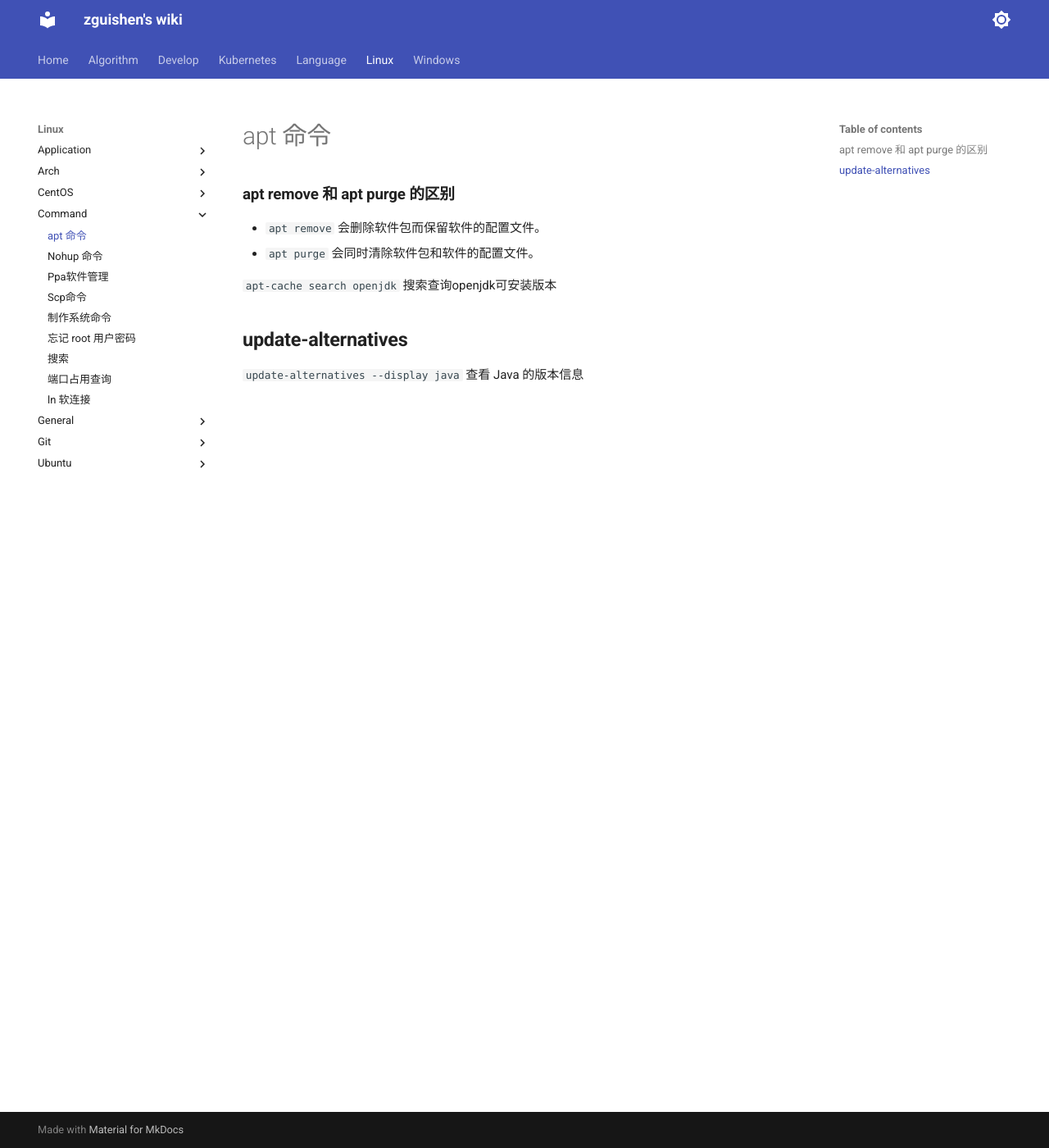
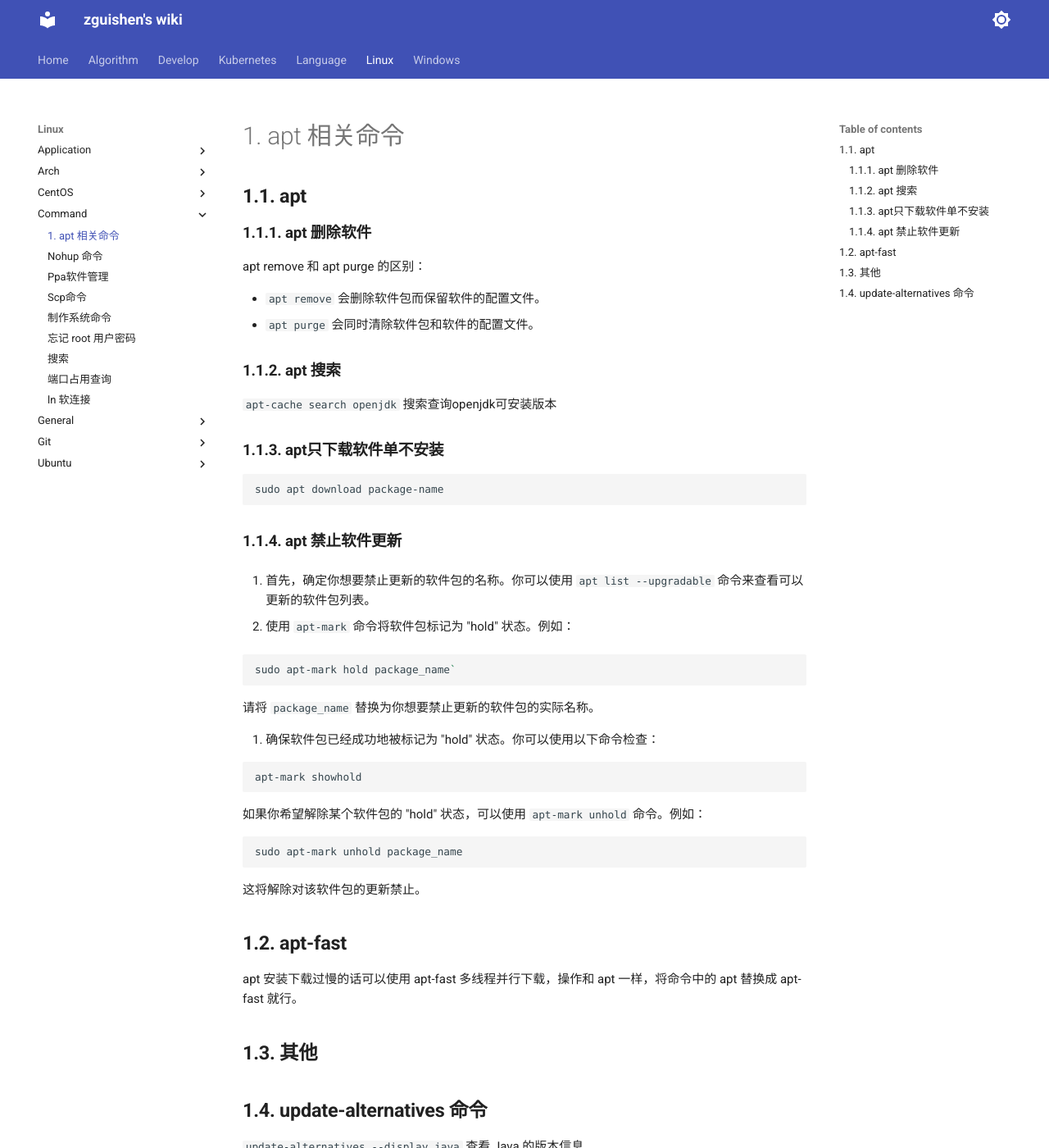
Before and after one commit to zgshen/wiki, an MkDocs documentation site: the page built from Notes/Linux/Command/apt命令.md, in a window 1280 px wide and 1400 px high. Shown: the whole window at 82% size. Built offline with MkDocs 1.6.1 and Material for MkDocs 9.7.7, drawn with Linux system fonts in a browser that asks for light colours; some web fonts are replaced.

Commit message:
chore
fix

````diff
--- a/Notes/Linux/Command/apt命令.md
+++ b/Notes/Linux/Command/apt命令.md
@@ -1,15 +1,51 @@
+# 1. apt 相关命令
 
-# apt 命令
+## 1.1. apt
+### 1.1.1. apt 删除软件
 
-### apt remove 和 apt purge 的区别
+apt remove 和 apt purge 的区别：
 
 - `apt remove` 会删除软件包而保留软件的配置文件。
 - `apt purge` 会同时清除软件包和软件的配置文件。
 
-
+### 1.1.2. apt 搜索
 `apt-cache search openjdk` 搜索查询openjdk可安装版本
 
+### 1.1.3. apt只下载软件单不安装
 
-## update-alternatives
+```bash
+sudo apt download package-name
+```
+### 1.1.4. apt 禁止软件更新
+
+1. 首先，确定你想要禁止更新的软件包的名称。你可以使用 `apt list --upgradable` 命令来查看可以更新的软件包列表。
+
+2. 使用 `apt-mark` 命令将软件包标记为 "hold" 状态。例如：
+
+```shell
+sudo apt-mark hold package_name`
+```
+
+请将 `package_name` 替换为你想要禁止更新的软件包的实际名称。
+
+3. 确保软件包已经成功地被标记为 "hold" 状态。你可以使用以下命令检查：
+
+```shell
+apt-mark showhold
+```
+
+如果你希望解除某个软件包的 "hold" 状态，可以使用 `apt-mark unhold` 命令。例如：
+
+```shell
+sudo apt-mark unhold package_name
+```
+
+这将解除对该软件包的更新禁止。
+## 1.2. apt-fast
+
+apt 安装下载过慢的话可以使用 apt-fast 多线程并行下载，操作和 apt 一样，将命令中的 apt 替换成 apt-fast 就行。
+
+## 1.3. 其他
+## 1.4. update-alternatives 命令
 
 `update-alternatives --display java` 查看 Java 的版本信息
````
Also changed, not shown: Notes/Linux/CentOS/Centos7 中安装 Nodejs.md (+27 -0 lines), Notes/Linux/General/vi&vim 编辑器.md (+8 -0 lines), Notes/Linux/General/服务器出现问题排查.md (added, +2 -0 lines), Notes/Linux/General/Assets/Pasted image 20240117141840.png (added).
